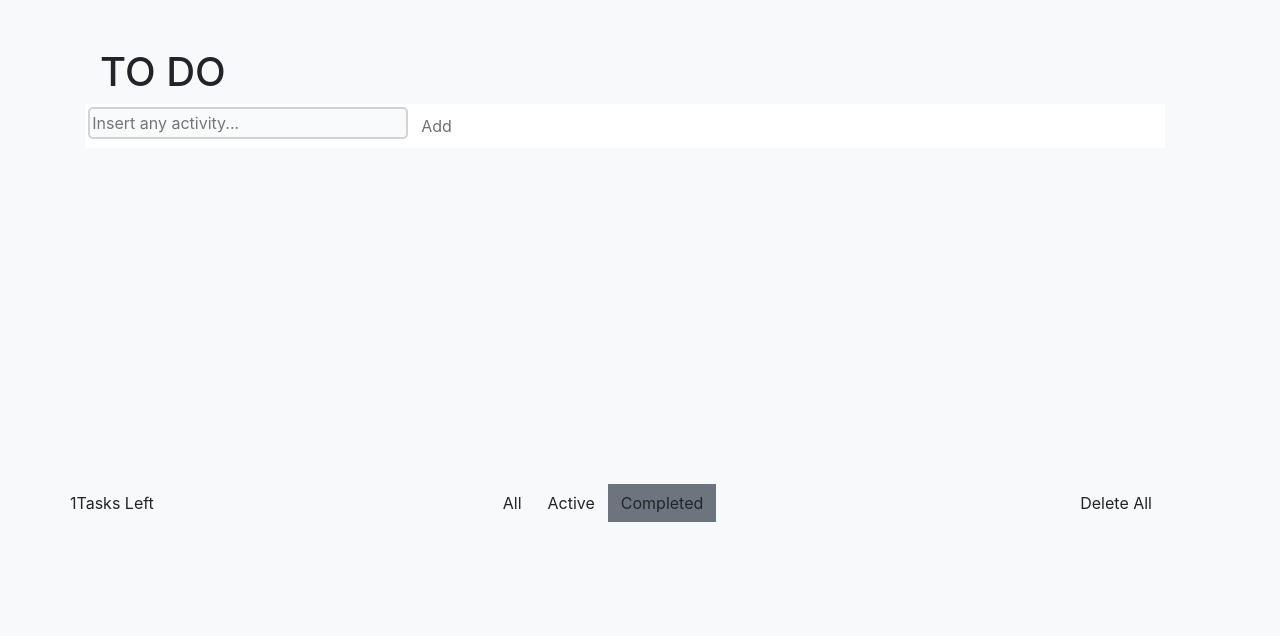
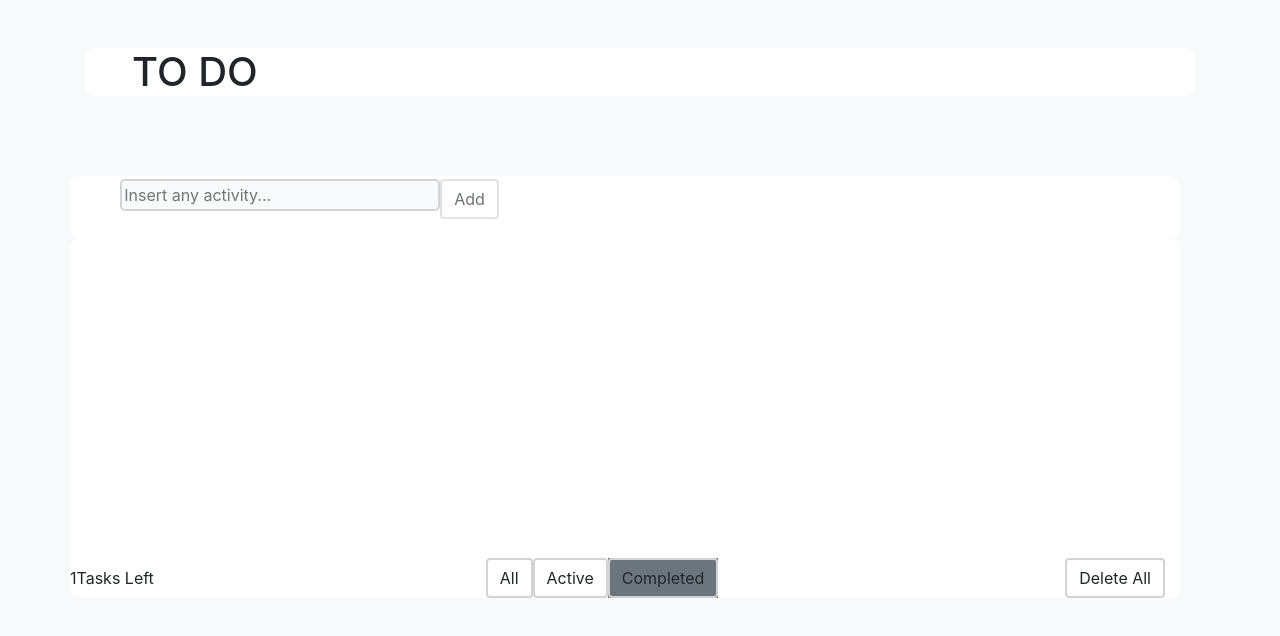
Before and after one commit to assembler-institute/reactjs-wish-list, a React (Create React App) app: page /completed in a window 1280 px wide. Shown: the top 636 px of the page. Built offline with nearby package versions, Linux system fonts and the light colour scheme.

Commit message:
styles almost done

```diff
--- a/src/Components/Button/Button.scss
+++ b/src/Components/Button/Button.scss
@@ -1,6 +1,13 @@
 .btn{
+    border: lightgrey 2px solid;
     &__group{
         display: flex;
         flex-direction: row;
     }
+    &__confirm{
+        margin-left: 2rem;
+    }
+    &__remove{
+        border: lightgrey 2px solid;
+    }
 }
--- a/src/Components/Input/input.js
+++ b/src/Components/Input/input.js
@@ -25,7 +25,7 @@ class Input extends Component {
                         <input
                             type="text"
                             placeholder="Insert any activity... "
-                            class="input__text"
+                            className="input__text"
                             aria-label="Insert any activity..."
                             value={this.state.newToDo}
                             onChange={e => this.updateInput("newToDo", e.target.value)}
@@ -33,7 +33,7 @@ class Input extends Component {
                     <div>
                         <button
                         type="submit"
-                        class="btn"
+                        className="btn"
                         onClick={() => this.props.handelSubmit(this.state.newToDo)}
                         disabled={!this.state.newToDo.length}
                         >Add</button>
--- a/src/Components/Input/input.scss
+++ b/src/Components/Input/input.scss
@@ -1,12 +1,63 @@
-.input__text{
-  border: solid 2px lightgray;
-  border-radius: 5px;
-  width: 20rem;
-  height: 2rem;
-  background-color: rgba(176, 196, 222, 0.096);;
+.input{
+  &__text{
+    border: solid 2px lightgray;
+    border-radius: 5px;
+    width: 20rem;
+    height: 2rem;
+    background-color: rgba(176, 196, 222, 0.096);
+    margin-left: 2rem;
+  }
 }
+
+input[type="checkbox"]:checked + p{
+  font-style: italic;
+  text-decoration: line-through;
+}
+
 
 .input-group{
   padding: 0.2rem;
   background-color: white;
 }
+.round {
+  position: relative;
+}
+
+.round label {
+  background-color: #fff;
+  border: 1px solid #ccc;
+  border-radius: 50%;
+  cursor: pointer;
+  height: 28px;
+  left: 0;
+  position: absolute;
+  top: 0;
+  width: 28px;
+}
+
+.round label:after {
+  border: 2px solid white;
+  border-top: none;
+  border-right: none;
+  content: "";
+  height: 6px;
+  left: 7px;
+  opacity: 0;
+  position: absolute;
+  top: 8px;
+  transform: rotate(-45deg);
+  width: 12px;
+}
+
+
+.round input[type="checkbox"]:checked + label {
+  background-color: blue;
+  border-color: white;
+}
+input[type="checkbox"]:checked + label:after {
+  opacity: 1;
+}
+
+input[type="checkbox"]{
+  visibility: hidden;
+}
--- a/src/Components/TodoList/TodoList.js
+++ b/src/Components/TodoList/TodoList.js
@@ -40,22 +40,26 @@ class TodoListItem extends Component {
 
         return (
             <>
-            <input type="checkbox"
-                checked={done}
-                onChange={e => this.handleCheckbox(done)}
-
+            <div className="input__check__container">
+            <div className="round">
+                <input className="input__checkbox" id={"box" + id} type="checkbox"
+                    checked={done}
+                    onChange={e => this.handleCheckbox(done)}
                 />
-            {isEditing ? (<div class="input__todo__container">
+                <label htmlFor={"box" + id}></label>
+            </div>
+            {isEditing ? (<div className="input__todo__container">
                 <input type="text"
-                    class="input__text"
+                    className="input__text"
                     id={id}
                     value={value}
                     onChange={e => this.updateInput("value",e.target.value)
                     }
                 />
-                <button type="button" class="btn" onClick={() => this.handleChange(id, value,done)}>Confirm</button>
-                </div>):<p onClick={() => this.handleChange(id, value,done)}>{value}</p> }
-                <button class="btn__remove btn" type="button" onClick={() => handleRemove()}>Remove</button>
+                <button type="button" className="btn btn__confirm" onClick={() => this.handleChange(id, value,done)}>Confirm</button>
+                </div>):<p className="title" onClick={() => this.handleChange(id, value,done)}>{value}</p> }
+            </div>
+                <button className="btn btn__remove" type="button" onClick={() => handleRemove()}>Remove</button>
             </>
         );
     }
--- a/src/Components/TodoList/TodoList.scss
+++ b/src/Components/TodoList/TodoList.scss
@@ -3,18 +3,28 @@ li{
     display: flex;
     flex-direction: row;
     align-items: center;
+    justify-content: space-between;
+    margin: 1rem 0;
+    background-color: white;
+}
+.input__check__container{
+    display: flex;
+    flex-direction: row;
+    align-items: center;
+}
+li:hover> .btn__remove{
+    display: contents;
 }
 
-// li:hover > .btn__remove{
-//     display: flex;
-
-// }
-
 .btn__remove{
-    // display: none;
+    display: none;
     margin-right: 0rem;
 }
 
 .todo__list__container{
     height: 20rem;
 }
+
+.title{
+    margin-left: 2rem;
+}
--- a/src/Home/home.js
+++ b/src/Home/home.js
@@ -28,7 +28,7 @@ class Home extends Component {
       }
     addItem(value) {
         const newToDo = {
-        id: Math.random(),
+        id: Math.floor(Math.random()*100),
         value:value,
         }
         const{listToDos}=this.state
@@ -39,7 +39,7 @@ class Home extends Component {
 
         });
       };
-    editItem(id,check,value,done){
+    editItem(id, value, done){
       const{listToDos}=this.state
       listToDos.find((item) =>{
         if(item.id===id){
--- a/src/Home/home.scss
+++ b/src/Home/home.scss
@@ -4,3 +4,13 @@ body{
 p{
     margin: 0;
 }
+
+h1{
+    margin-bottom: 5rem;
+    border-radius: 10px;
+}
+
+.container-lg{
+    background-color: white;
+    border-radius: 10px;
+}
```
